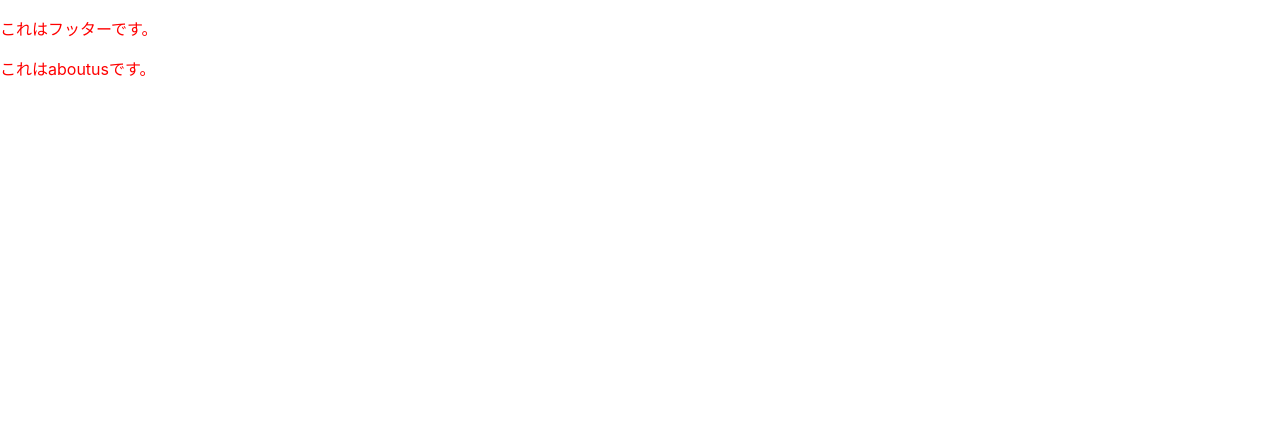
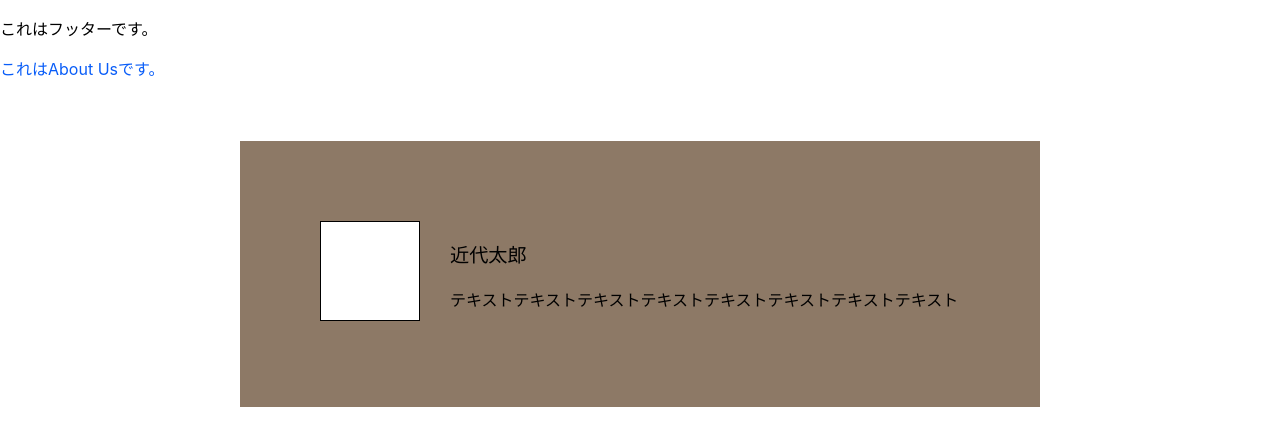
Before and after one commit to mamenz752/gadgelog, a React (Create React App) app: page / in a window 1280 px wide. Shown: the top 446 px of the page. Built offline with nearby package versions, Linux system fonts and the light colour scheme.

Commit message:
AboutProfleの実装途中

```diff
--- a/src/components/xin/aboutprofile.js
+++ b/src/components/xin/aboutprofile.js
@@ -1,10 +1,27 @@
-import "../../styles/xin/aboutprofile.css";
+import xinstyles from "../../styles/xin/aboutprofile.module.css";
+import xinimage from "../../styles/xin/Rectangle.png"
 
 function AboutProfile() {
   return (
-    <p>
-      これはaboutusです。
-    </p>
+    <div>
+      <p className={xinstyles.x}>これはAbout Usです。</p>
+      <div className={xinstyles.media}>
+        <div className={xinstyles.card}>
+          <div className={xinstyles.img}>
+            <img src={xinimage}/>
+          </div>
+          <div>
+            <p className={xinstyles.name}>近代太郎</p>
+            <p>テキストテキストテキストテキストテキストテキストテキストテキスト</p>
+          </div>
+        </div>
+
+        {/* <div className={xinstyles.card}>2</div>
+        <div className={xinstyles.card}>3</div>
+        <div className={xinstyles.card}>4</div> */}
+      </div>
+    </div>
+
   )
 }
 
--- a/src/styles/xin/aboutprofile.css
+++ /dev/null
@@ -1,3 +0,0 @@
-p {
-    color: red;
-}
--- /dev/null
+++ b/src/styles/xin/aboutprofile.module.css
@@ -0,0 +1,25 @@
+.x {
+    color: rgb(9, 93, 248);
+}
+.media {
+    display:grid;
+    flex-flow: column;
+}
+.card {
+    display:flex;
+    padding:5em;
+    background-color:#8D7966;
+    margin:45px auto;
+    width:50%;
+    gap:20px 30px;
+}
+.img {
+    display: inline-block;
+    width:100px;
+    height:100px;
+    border-radius: 50px;
+}
+.name {
+    font-size: larger;
+    font-weight: 500;
+}
```
Also changed, not shown: src/styles/xin/Rectangle.png (added).
